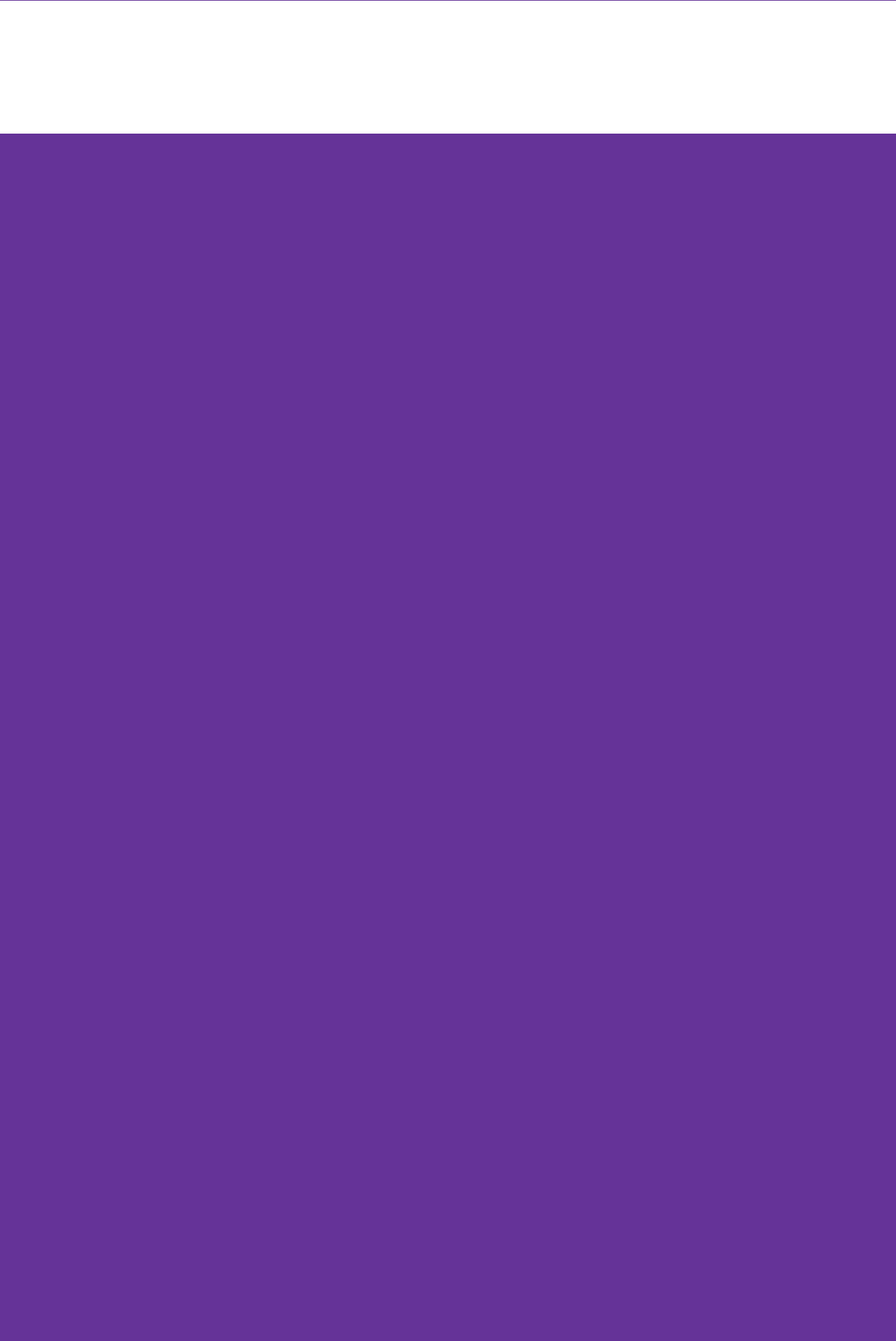
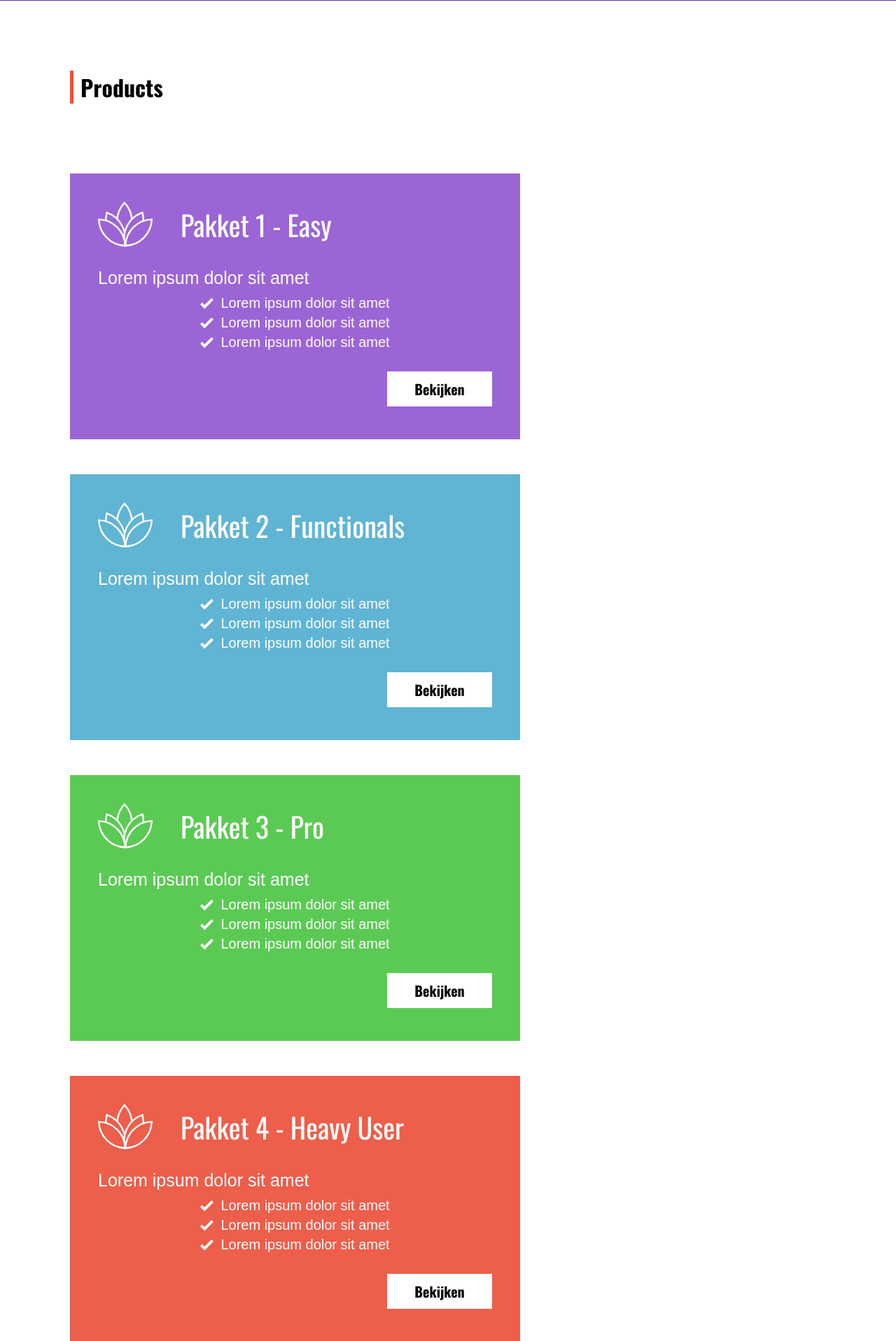
Before and after one commit to Yonder-ICT-Mediatechnologie/p3-krashosting-team-6, a PHP site: page /pages/products.html in a window 1280 px wide. Shown: the part 609-2526 px from the top of the page at 70% size. Before the commit the page ends 800 px from the top, so only its background shows below. Run offline with PHP 8.4, Linux system fonts and the light colour scheme; some web fonts are replaced.

Commit message:
Frontend productpagina

```diff
--- a/css/style.css
+++ b/css/style.css
@@ -151,18 +151,22 @@ p{
     gap: 10px;
 }
 
+.pakketEen,
 .pakketEasy{
     background-color: #9C65D5;
 }
 
+.pakketTwee,
 .pakketFunctionals{
     background-color: #60B4D4;
 }
 
+.pakketDrie,
 .pakketPro{
     background-color: #5BCA54;
 }
 
+.pakketVier,
 .pakketHeavy{
     background-color: #ED5E4B;
 }
@@ -266,3 +270,76 @@ p{
     padding-right: 300px;
     margin-bottom: 100px;
 }
+
+.pakketten{
+    display: flex;
+    flex-wrap: wrap;
+    margin: -100px 100px 100px;
+    gap: 50px;
+}
+
+.pakketEen,
+.pakketTwee,
+.pakketDrie,
+.pakketVier{
+    width: 643px;
+    height: 380px;
+    padding: 40px;
+    display: flex;
+    flex-direction: column;
+}
+
+.productTitle{
+    color: white;
+    font-size: 40px;
+    display: flex;
+    align-items: center;
+    gap: 40px;
+}
+
+.productZin{
+    color: white;
+    font-family: Arial;
+    font-size: 25px;
+    margin-top: 30px;
+    margin-bottom: 10px;
+}
+
+.voordeel{
+    color: white;
+    display: flex;
+    align-items: center;
+    gap: 10px;
+    font-family: Arial;
+    font-size: 20px;
+}
+
+.pakketVoordelen{
+    display: flex;
+    flex-direction: column;
+    gap: 5px;
+    margin-left: auto;
+    margin-right: auto;
+    margin-bottom: 30px;
+}
+
+.productOrder{
+    border: none;
+    background-color: white;
+    font-family: Oswald;
+    width: 150px;
+    height: 50px;
+    font-size: 20px;
+    font-weight: bold;
+    cursor: pointer;
+}
+
+.orderBtn{
+    margin-left: auto;
+    transition: transform 0.3s ease;
+    cursor: pointer;
+}
+
+.orderBtn:hover{
+    transform: scale(1.1);
+}
--- a/pages/products.html
+++ b/pages/products.html
@@ -30,5 +30,104 @@
             </div>
         </div>
     </div>
+
+    <div id="bodyContainer">
+        <div class="pakketContent">
+            <div class="pakketTxt">
+                <h1 class="title">Products</h1>
+            </div>
+        </div>
+    </div>
+
+    <div class="pakketten">
+        <div class="pakketEen">
+            <div class="productTitle">
+                <img src="../images/flowerPurple.svg" alt="flower" class="productFlower">
+                Pakket 1 - Easy
+            </div>
+            <div class="productZin">Lorem ipsum dolor sit amet</div>
+            <div class="pakketVoordelen">
+                <div class="voordeel">
+                    <img src="../images/check.svg" alt="Check" class="check">Lorem ipsum dolor sit amet
+                </div>
+                <div class="voordeel">
+                    <img src="../images/check.svg" alt="Check" class="check">Lorem ipsum dolor sit amet
+                </div>
+                <div class="voordeel">
+                    <img src="../images/check.svg" alt="Check" class="check">Lorem ipsum dolor sit amet
+                </div>
+            </div>
+            <a href="" class="orderBtn">
+                <button class="productOrder">Bekijken</button>
+            </a>
+        </div>
+
+        <div class="pakketTwee">
+            <div class="productTitle">
+                <img src="../images/flowerBlue.svg" alt="flower" class="productFlower">
+                Pakket 2 - Functionals
+            </div>
+            <div class="productZin">Lorem ipsum dolor sit amet</div>
+            <div class="pakketVoordelen">
+                <div class="voordeel">
+                    <img src="../images/check.svg" alt="Check" class="check">Lorem ipsum dolor sit amet
+                </div>
+                <div class="voordeel">
+                    <img src="../images/check.svg" alt="Check" class="check">Lorem ipsum dolor sit amet
+                </div>
+                <div class="voordeel">
+                    <img src="../images/check.svg" alt="Check" class="check">Lorem ipsum dolor sit amet
+                </div>
+            </div>
+            <a href="" class="orderBtn">
+                <button class="productOrder">Bekijken</button>
+            </a>
+        </div>
+
+        <div class="pakketDrie">
+            <div class="productTitle">
+                <img src="../images/flowerGreen.svg" alt="flower" class="productFlower">
+                Pakket 3 - Pro
+            </div>
+            <div class="productZin">Lorem ipsum dolor sit amet</div>
+            <div class="pakketVoordelen">
+                <div class="voordeel">
+                    <img src="../images/check.svg" alt="Check" class="check">Lorem ipsum dolor sit amet
+                </div>
+                <div class="voordeel">
+                    <img src="../images/check.svg" alt="Check" class="check">Lorem ipsum dolor sit amet
+                </div>
+                <div class="voordeel">
+                    <img src="../images/check.svg" alt="Check" class="check">Lorem ipsum dolor sit amet
+                </div>
+            </div>
+            <a href="" class="orderBtn">
+                <button class="productOrder">Bekijken</button>
+            </a>
+        </div>
+
+        <div class="pakketVier">
+            <div class="productTitle">
+                <img src="../images/flowerRed.svg" alt="flower" class="productFlower">
+                Pakket 4 - Heavy User
+            </div>
+            <div class="productZin">Lorem ipsum dolor sit amet</div>
+            <div class="pakketVoordelen">
+                <div class="voordeel">
+                    <img src="../images/check.svg" alt="Check" class="check">Lorem ipsum dolor sit amet
+                </div>
+                <div class="voordeel">
+                    <img src="../images/check.svg" alt="Check" class="check">Lorem ipsum dolor sit amet
+                </div>
+                <div class="voordeel">
+                    <img src="../images/check.svg" alt="Check" class="check">Lorem ipsum dolor sit amet
+                </div>
+            </div>
+            <a href="" class="orderBtn">
+                <button class="productOrder">Bekijken</button>
+            </a>
+        </div>
+
+    </div>
 </body>
 </html>
```
Also changed, not shown: images/check.svg (added).
